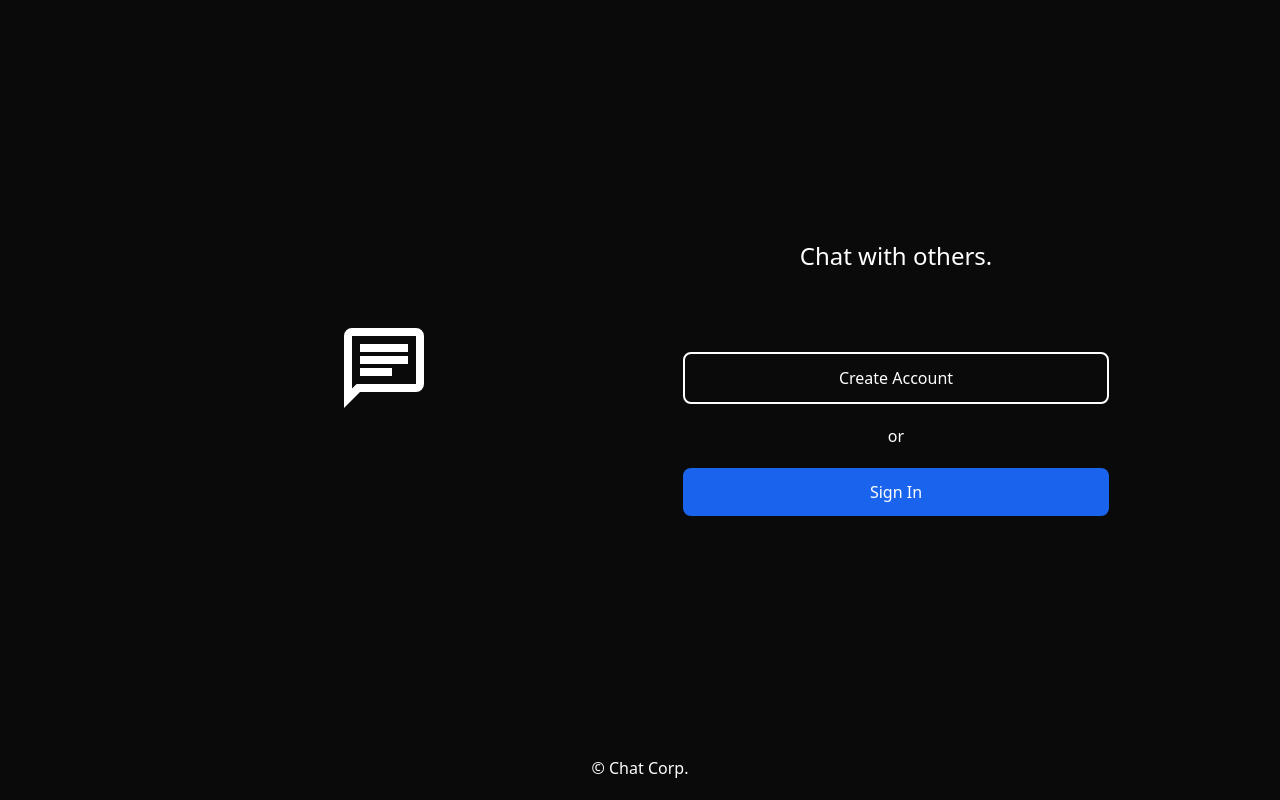
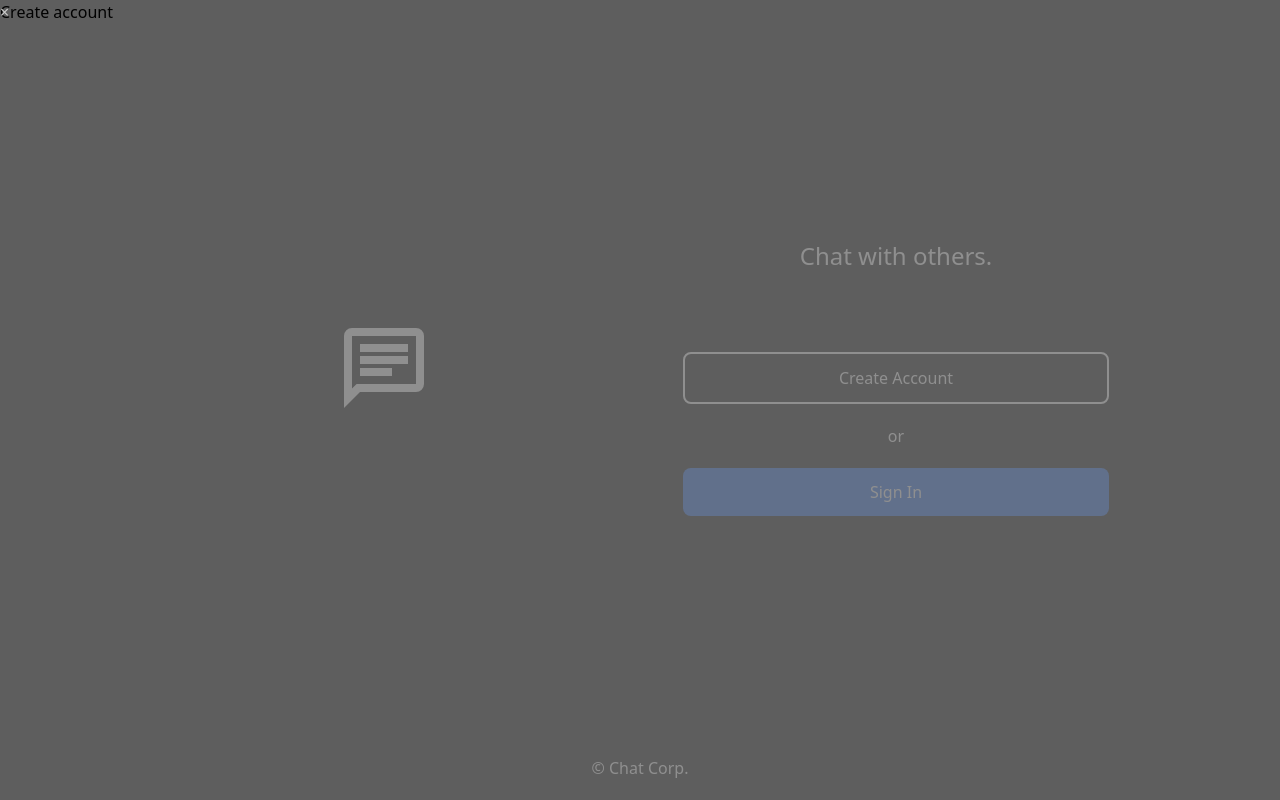
Before and after one commit to Bazorko/chat_frontend, a React (Vite) app: page / in a window 1280 px wide. Both pictures are taken after a click on the button "Create Account". Built offline with nearby package versions, Linux system fonts and the light colour scheme.

Commit message:
- Created basic modal logic for component that will manage account creation and authentication.

```diff
--- a/index.html
+++ b/index.html
@@ -6,7 +6,10 @@
     <title>Chat</title>
   </head>
   <body>
-    <main id="root"></main>
+    <main id="root">
+    </main>
+    <section id="portal">
+    </section>
     <script type="module" src="/src/main.tsx"></script>
   </body>
 </html>
--- a/src/App.tsx
+++ b/src/App.tsx
@@ -1,8 +1,25 @@
+import { useState } from "react";
 import Logo from "./components/Logo";
 import Account from "./components/account/Account";
+import CreateAccount from "./components/account/CreateAccount";
+import Login from "./components/account/LogIn";
 import Footer from "./components/Footer";
+import Portal from "./components/Portal";
 
 const App = () => {
+  const [ isPortalOpen, setIsPortalOpen ] = useState(false);
+  const openPortal = (card: string) => {
+    setIsPortalOpen(true);
+    setAccountCard(card);
+  };
+  const closePortal = () => {
+    setIsPortalOpen(false);
+    setAccountCard("");
+  };
+
+  //Governs whether or not the create account portal or login portal displays.
+  const [ accountCard, setAccountCard ] = useState("");
+  const displayAccountCard = (card: string) => setAccountCard(card);
   return(
     <>
       <section className="flex flex-col h-screen p-5 lg:p-0">
@@ -11,13 +28,18 @@ const App = () => {
             <Logo />
           </section>
           <section className="flex flex-col justify-center items-center lg:flex-1 lg:h-full lg:content-center">
-            <Account />
+            <Account openPortal={openPortal} accountCard={accountCard} displayAccountCard={displayAccountCard}/>
           </section>
         </section>
         <section>
           <Footer />
         </section>
       </section>
+      {isPortalOpen &&
+        <Portal closePortal={closePortal}>
+          {accountCard === "create" ? (<CreateAccount />) : accountCard === "login" ? (<Login />) : null}
+        </Portal>
+      }
     </>
   )
 }
--- /dev/null
+++ b/src/components/Portal.tsx
@@ -0,0 +1,18 @@
+import ReactDOM from "react-dom";
+
+interface PortalComponentProps {
+    children: JSX.Element | null;
+    closePortal: () => void;
+}
+
+const Portal = ({ children, closePortal }: PortalComponentProps) => {
+    const portal = document.getElementById("portal")!;
+    return ReactDOM.createPortal(
+        <section onClick={closePortal} className="absolute top-0 -left-0 w-screen h-screen opacity-80 bg-neutral-500">
+            <button onClick={closePortal} className="text-white absolute top-0 -left-0">&times;</button>
+            { children }
+        </section>,
+        portal
+    );
+}
+export default Portal;
--- a/src/components/account/Account.tsx
+++ b/src/components/account/Account.tsx
@@ -1,11 +1,18 @@
-const Account = () => {
+interface AccountComponentProps {
+    openPortal: (card: string) => void;
+    accountCard: string;
+    displayAccountCard: (card: string) => void;
+}
+
+const Account = ({ openPortal }: AccountComponentProps) => {
+    const handleClick = (card: string) => openPortal(card);
     return(
         <>
             <h2 className="text-2xl text-center text-white p-5">Chat with others.</h2>
             <section className="flex flex-col pt-5 mt-10 w-full lg:w-10/12">
-                <button className="text-white border-white border-2 rounded-lg p-3">Create Account</button>
+                <button onClick={() => handleClick("create")} className="text-white border-white border-2 rounded-lg p-3">Create Account</button>
                 <p className="text-white text-center p-5">or</p>
-                <button className="text-white bg-primary_blue border-primary_blue rounded-lg p-3">Sign In</button>
+                <button onClick={() => handleClick("login")} className="text-white bg-primary_blue border-primary_blue rounded-lg p-3">Sign In</button>
             </section>
         </>
     );
--- /dev/null
+++ b/src/components/account/CreateAccount.tsx
@@ -0,0 +1,8 @@
+const CreateAccount = () => {
+    return(
+        <>
+            <p>Create account</p>
+        </>
+    );
+}
+export default CreateAccount;
```
